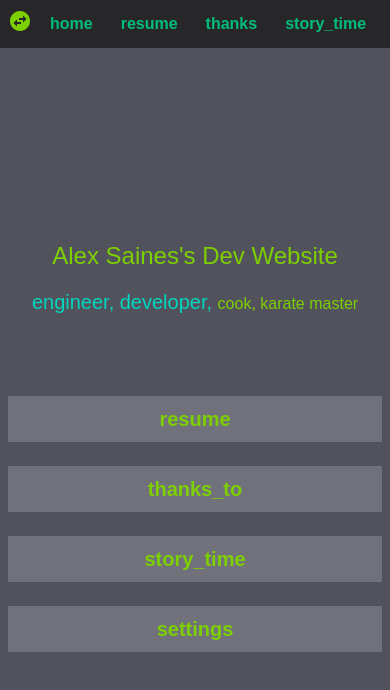
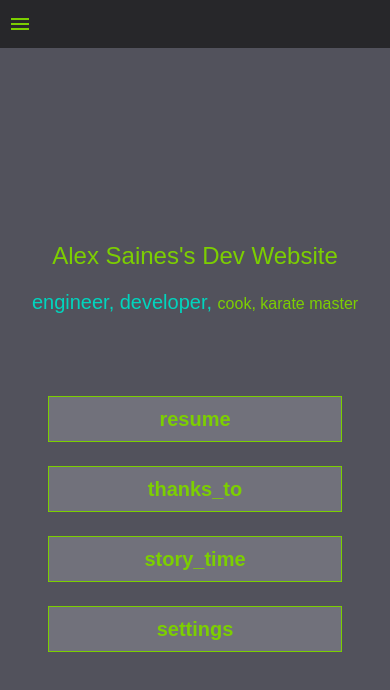
Before and after one commit to adsaines/adsaines.github.io, a Next.js app: page / in a window 390 px wide. Shown: the top 690 px of the page. Built offline with nearby package versions, Linux system fonts and the light colour scheme.

Commit message:
swapped small screen menu for hamburger that expands selection pane

```diff
--- a/src/app/page.tsx
+++ b/src/app/page.tsx
@@ -10,7 +10,7 @@ export default function Home() {
                 <span className="text-(--text-theme-secondary)">engineer, developer,</span> <span className="text-base">cook, karate master</span>
             </h2>
 
-            <div className="flex flex-col gap-6 px-2 max-sm:w-full md:w-[20rem]">
+            <div className="flex flex-col gap-6 px-12 max-sm:w-full md:w-[20rem]">
                 <HomePageLink path="resume" title="resume" />
                 <HomePageLink path="thanks" title="thanks_to" />
                 <HomePageLink path="stories" title="story_time" />
@@ -23,7 +23,7 @@ export default function Home() {
 const HomePageLink = ({title, path}:{title: string, path: string}) => {
     return (
         <Link
-            className="bg-(--background-theme-secondary) py-2 px-4 w-full text-center font-semibold text-xl border-1 border-(--background-theme-secondary) hover:border-(--text-theme-primary)"
+            className="bg-(--background-theme-secondary) py-2 px-4 w-full text-center font-semibold text-xl border-1 border-(--background-theme-secondary) hover:border-(--text-theme-primary) max-sm:border-(--text-theme-primary)"
             href={`/${path}`}
             >
                 {title}
--- a/src/structures/header.tsx
+++ b/src/structures/header.tsx
@@ -4,59 +4,134 @@ import Link from "next/link"
 import { usePathname } from "next/navigation"
 import linkedIn from "@/images/linked-in-white-background.png"
 import gitHubLight from "@/images/github-inertocat-light.png"
+import { Dispatch, SetStateAction, useState } from "react"
 
 export const Header = ({children}: {children: React.ReactNode}) => {
+    return (
+        <div className="h-screen w-full flex flex-col bg-(--background-theme-primary) text-(--text-theme-primary)">
+            <SmallMediaHeader />
+            <WideMediaHeader />
+            {children}
+        </div>
+    )
+}
+
+const SmallMediaHeader = () => {
+    const path = usePathname()
+
+    const [expanded, setExpanded] = useState(false);
+
+    return (
+        <>
+            <nav
+                aria-label="Open page navigation overlay"
+                data-show={path !== '/'}
+                data-expanded={expanded}
+                className={`md:hidden data-[show="false"]:hidden px-2 py-6 bg-(--background-theme-tertiary) h-12 flex items-center`}
+                >
+                    <button className="material-icons" onClick={() => setExpanded(!expanded)}>menu</button>
+            </nav>
+            <div data-show={expanded} className="data-[show=false]:hidden py-6 flex flex-col gap-6 justify-center items-center border-b-4 border-double border-(--text-theme-primary)">
+                <HamburgerMenuLink
+                    title="home"
+                    path="/"
+                    selected={path === 'localhost:3000/'}
+                    setExpanded={setExpanded}
+                    />
+                <HamburgerMenuLink
+                    title="resume"
+                    path="resume"
+                    selected={path.includes('resume')}
+                    setExpanded={setExpanded}
+                    />
+                <HamburgerMenuLink
+                    title="thanks"
+                    path="thanks"
+                    selected={path.includes('thanks')}
+                    setExpanded={setExpanded}
+                    />
+                <HamburgerMenuLink
+                    title="story_time"
+                    path="stories"
+                    selected={path.includes('stories')}
+                    setExpanded={setExpanded}
+                    />
+                <HamburgerMenuLink
+                    title="settings"
+                    path="settings"
+                    selected={path.includes('settings')}
+                    setExpanded={setExpanded}
+                    />
+            </div>
+        </>
+    )
+}
+
+const HamburgerMenuLink = ({title, path, selected, setExpanded}:{title: string, path: string, selected: boolean, setExpanded: Dispatch<SetStateAction<boolean>>}) => {
+    if(selected){
+        return (
+            <span
+                className="bg-(--background-theme-tertiary) py-2 px-4 w-2/3 text-center font-semibold text-xl border-1"
+                >
+                {title}
+            </span>
+        )
+    }
+
+    return (
+        <Link
+            className="bg-(--background-theme-secondary) py-2 px-4 w-2/3 text-center font-semibold text-xl border-1 border-(--text-theme-primary)"
+            href={`/${path}`}
+            onClick={() => setExpanded(false)}
+            >
+                {title}
+        </Link>
+    )
+}
+
+const WideMediaHeader = () => {
     const path = usePathname()
 
     return (
-        <div className="h-screen w-full flex flex-col bg-(--background-theme-primary) text-(--text-theme-primary)">
         <nav
-                aria-label="Pages and contact links."
+            aria-label="Pages"
             data-show={path !== '/'}
-                className={`px-2 max-sm:py-6 md:py-6 gap-2 bg-(--background-theme-tertiary) h-12 b-2 flex data-[show="false"]:hidden items-center overflow-x-auto overflow-y-hidden`}
+            className={`max-sm:hidden data-[show="false"]:hidden px-2 py-6 gap-2 bg-(--background-theme-tertiary) h-12 b-2 flex items-center overflow-x-auto overflow-y-hidden`}
             >
-                <div className="md:hidden">
-                    <span className="material-icons">swap_horizontal_circle</span>
-                </div>
             <HeaderLink
-                    hoverText="Home"
                 name="home"
                 path="/"
                 selected={path === 'localhost:3000/'}
+                hoverText="landing page navigation"
                 />
             <HeaderLink
-                    hoverText="Resume"
                 name="resume"
                 path="resume"
                 selected={path.includes('resume')}
+                hoverText="learn more about my career and experience"
                 />
             <HeaderLink
-                    hoverText="Libraries I used to make this page, and why I like them"
                 name="thanks"
                 path="thanks"
                 selected={path.includes('thanks')}
+                hoverText="technological libraries that I'm thankful for"
                 />
             <HeaderLink
-                    hoverText="Stories of my dev career"
                 name="story_time"
                 path="stories"
                 selected={path.includes('stories')}
+                hoverText="entertaining and elucidating stories about my experiences"
                 />
             <HeaderLink
-                    hoverText="Things that will alter the contents or flow of the pages."
                 name="settings"
                 path="settings"
                 selected={path.includes('settings')}
+                hoverText="could find some fun switches"
                 />
-                <div className="grow max-sm:hidden">
+            <div className="grow">
             </div>
             <SocialLinks />
-                <div className="md:hidden">
-                    <span className="material-icons">swap_horizontal_circle</span>
-                </div>
         </nav>
-            {children}
-        </div>
     )
 }
 
@@ -64,7 +139,7 @@ const HeaderLink = ({path, name, hoverText, selected}: {path: string, name: stri
     if(selected){
         return (
             <span
-                className="py-1 px-2 border-2 font-bold border-1 text-(--must-see-me) border-(--must-see-me)"
+                className="py-1 px-2 border-2 font-bold border-1 text-(--text-theme-primary) border-(--text-theme-primary)"
                 aria-label={hoverText}
                 >
                 {name}
```
Also changed, not shown: 1 other file (tests, documents, lock files or other folders). Lines whose indentation alone changed are shown as unchanged.
